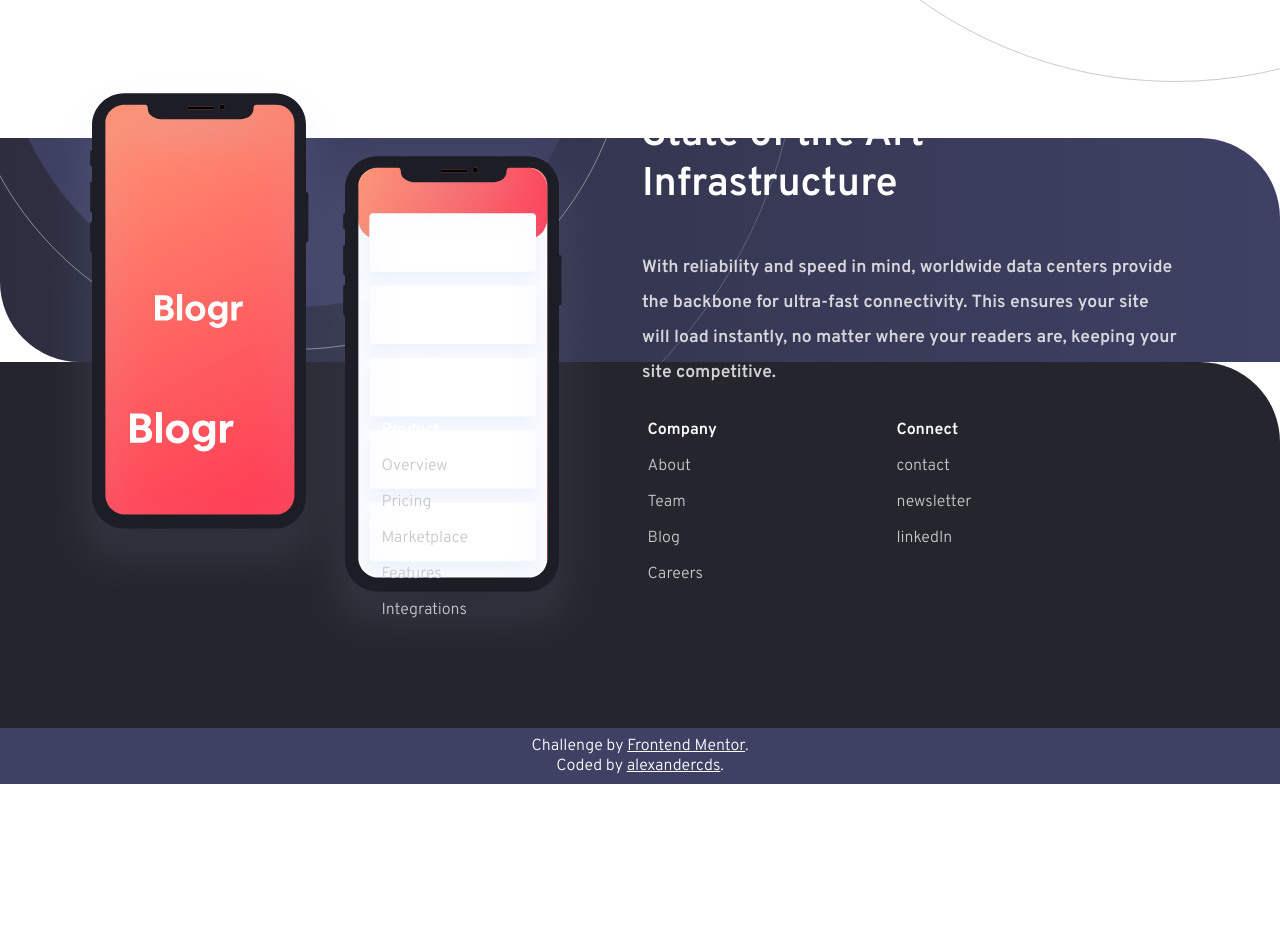
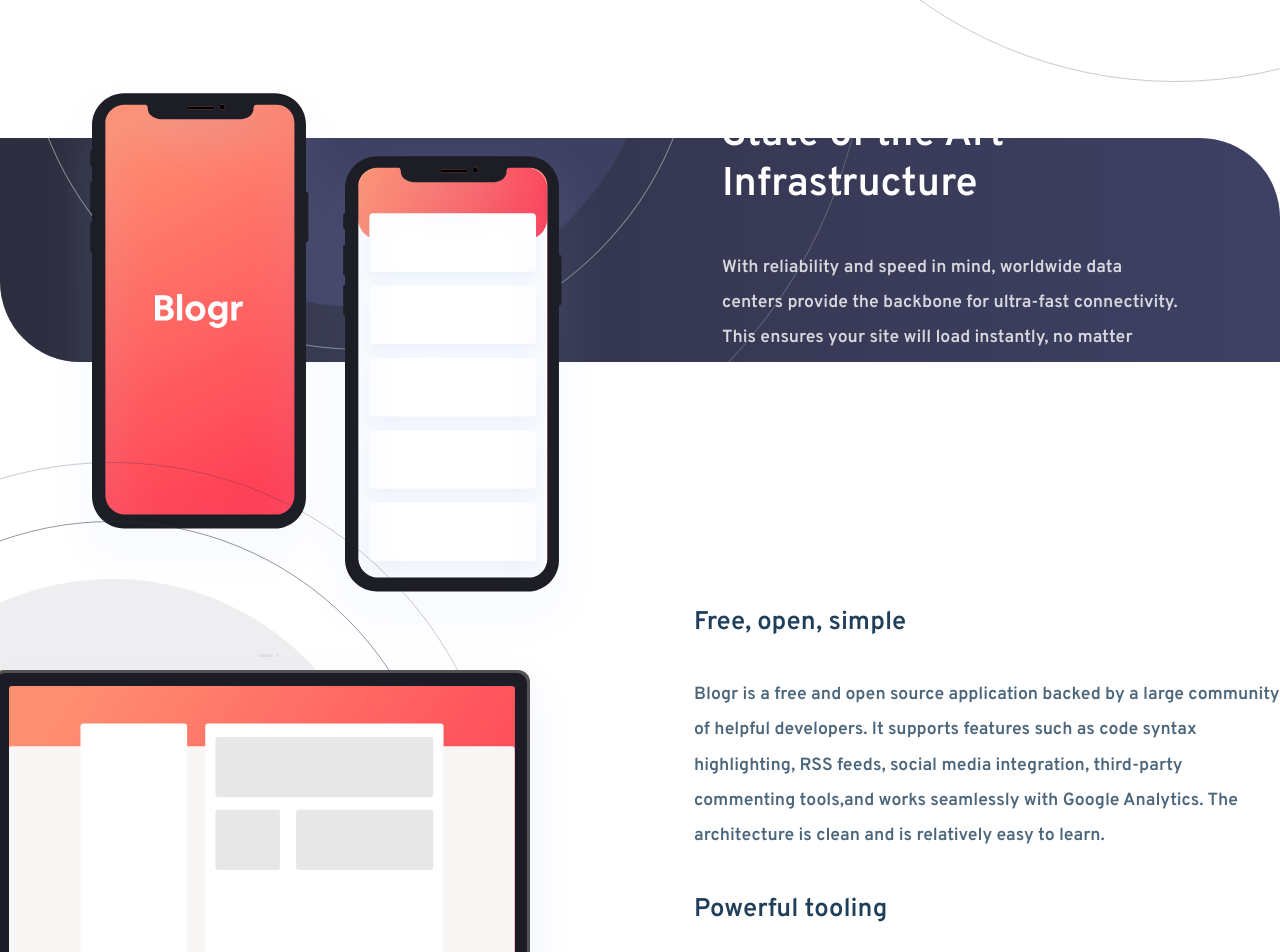
Before and after one commit to alexandercddev/blogr-landing-page, a React (Create React App) app: page / in a window 1280 px wide. Shown: the part 1380-2332 px from the top of the page. Before the commit the page ends 2164 px from the top, so only its background shows below. Built offline with nearby package versions, Linux system fonts and the light colour scheme.

Commit message:
Se agregó estructura del components/free.js Se agregó css para components/free.js Se agregó ajustes en rangos de resoluciones para el responsive

```diff
--- a/src/App.css
+++ b/src/App.css
@@ -191,6 +191,13 @@
   width: auto;
 }
 
+div.content__l> img {
+  background-position: 25%;
+  height: auto;
+  width: auto;
+  margin-left: -280px;
+}
+
 .section_state {
   height: 28vh;
   display: flex;
@@ -199,18 +206,20 @@
   border-bottom-left-radius: 5em;
   border-top-right-radius: 5em;
   background-position-y: 80%;
-  background-position-x: -80%;
+  background-position-x: -55%;
   background-repeat: no-repeat;
   padding-left: 50px;
 }
 
 .state__content.state__img> img {
+  width: auto;
+  height: auto;
   margin-top: -65px;
 }
 
 .state__text {
   margin-right: 100px;
-  margin-left: 40px;
+  margin-left: 120px;
 }
 
 .state__text> .content__title {
@@ -221,6 +230,14 @@
 .state__text> .content__text {
   color: hsl(0, 0%, 100%);
 }
+
+.section_free {
+  margin: 100px 0 100px;
+}
+
+/*.container>.content {
+  margin-right: 60px;
+} */
 
 footer.footer {
   display: flex;
@@ -271,24 +288,45 @@
   color: #FFF;
 }
 
-
-
 /** Desktop Max 1440 **/
-
 @media (max-width: 1440px) {
   header {
     height: calc(100vw - 50em);
   }
 }
 
+/** **/
+@media (min-width: 1440px) and  (max-width: 1920px) {
 
-@media (max-width: 960px) {
+  .section_free>.container {
+    margin: 150px 0 100px;
+  }
+  .section_state {
+    height: 44vh;
+    background-position-y: 80%;
+    background-position-x: -25%;
+    background-repeat: no-repeat;
+    padding-left: 50px;
+  }
+  div.content__r> img {
+    background-position: 25%;
+    height: auto;
+    width: auto;
+  }
+}
+@media (min-width: 360px) and (max-width: 1200px) {
   header {
     width: 100vw;
-    height: 80vh;
+    height: 100vh;
+    background-position: center;
+    background-size: 200vh;
+    background-position-x: 45%;
+    background-position-y: 50%;
+    border-bottom-left-radius: 100px;
   }
-  .ul__option__desktop,
-  .ul__button__desktop {
+
+  .header__div__options>.ul__option__desktop,
+  .header_div__button {
     display: none;
   }
   .header_div__content,
@@ -301,6 +339,9 @@
     text-align: center;
     font-size: 3.7em;
   }
+  h2.header__title {
+    margin-top: 45px;
+  }
   p.header__sub__title {
     text-align: center;
     width: 400px;
--- a/src/components/free.js
+++ b/src/components/free.js
@@ -4,13 +4,33 @@
  * @date: 11/Agosto/2021
 **/
 import React, { useState } from 'react';
+import illustration from '../assets/svgs/illustration-laptop-desktop.svg';
 
 export function Free(props) {
-    const {name} = props.options;
+    const {name, content} = props.options;
 
-    return (<section className={"section_" + name} >
+    return (
+        <section className={"section_" + name} >
+            <div className="container">
+                <div className="content content__l">
+                    <img alt="Free" src={illustration}></img>
+                </div>
+                <div className="content content__center__vertical">
+                    {content.map((item, index) => {
+                        return (<div key={item.title.toLowerCase()} className="content__info">
+                            <h3 className="content__title">
+                                {item.title}
+                            </h3>
+                            <p className="content__text">
+                                {item.text}
+                            </p>
+                        </div>)
+                    })}
+                </div>
 
-    </section>);
+            </div>
+        </section>
+    );
 }
 
 export default Free;
```
